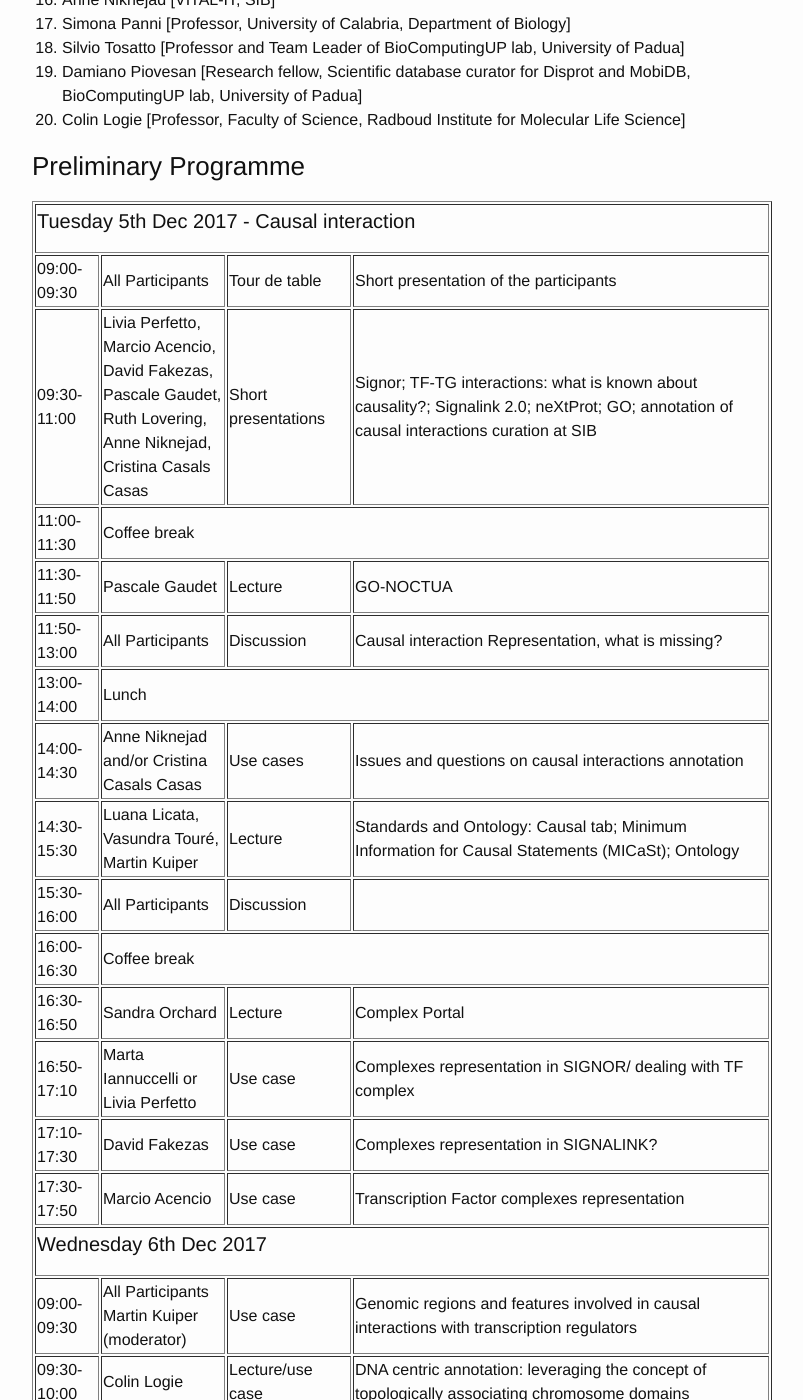
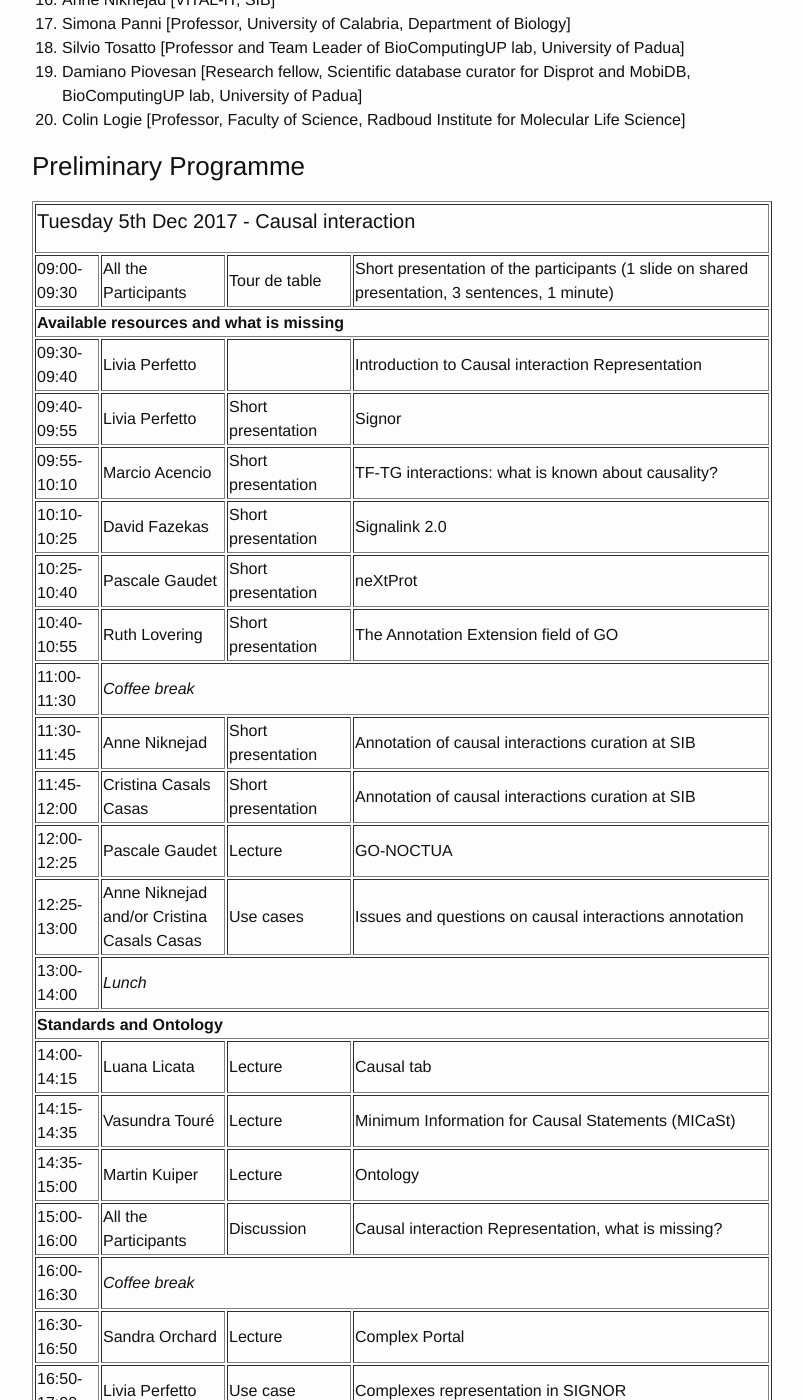
Before and after one commit to ELIXIR-IIB-training/website, a Jekyll site: the page built from _posts/2017-12-05-Curation_workshop-Roma.md, in a window 1280 px wide and 1400 px high, scrolled down 2661 px. Shown: the whole window, without its empty margins (238-1041 px from the left). Built offline with Jekyll 4.4.1, drawn with Linux system fonts in a browser that asks for light colours; some of the changed text lies outside the part shown.

Commit message:
Update schedule

```diff
--- a/_posts/2017-12-05-Curation_workshop-Roma.md
+++ b/_posts/2017-12-05-Curation_workshop-Roma.md
@@ -104,59 +104,112 @@ Map: [https://goo.gl/maps/T3Ca7XwLQ142](https://goo.gl/maps/T3Ca7XwLQ142)<br>
 </tr>
 <tr>
    <td width="60"> 09:00-09:30 </td>
-    <td width="120"> All Participants </td>
+    <td width="120"> All the Participants </td>
     <td width="120"> Tour de table </td>
-   <td colspan="2"> Short presentation of the participants </td>
+   <td colspan="2"> Short presentation of the participants  (1 slide on shared presentation, 3 sentences, 1 minute)</td>
 </tr>
 <tr>
-   <td width="60"> 09:30-11:00 </td>
-   <td width="120"> Livia Perfetto, Marcio Acencio, David Fakezas, Pascale Gaudet, Ruth Lovering, Anne Niknejad, Cristina Casals Casas
-</td>
-<td width="120"> Short presentations </td>
-   <td> Signor; TF-TG interactions: what is known about causality?; Signalink 2.0; neXtProt; GO; annotation of causal interactions curation at SIB </td>
+   <td colspan="4"> <b>Available resources and what is missing</b> </td>
+</tr>
+<tr>
+   <td width="60"> 09:30-09:40 </td>
+   <td width="120"> Livia Perfetto</td>
+<td width="120"> </td>
+   <td> Introduction to Causal interaction Representation </td>
+</tr>
+<tr>
+   <td width="60"> 09:40-09:55 </td>
+   <td width="120"> Livia Perfetto</td>
+<td width="120"> Short presentation </td>
+   <td> Signor </td>
+</tr>
+<tr>
+   <td width="60"> 09:55-10:10 </td>
+   <td width="120"> Marcio Acencio</td>
+<td width="120"> Short presentation </td>
+   <td> TF-TG interactions: what is known about causality? </td>
+</tr>
+<tr>
+   <td width="60"> 10:10-10:25 </td>
+   <td width="120"> David Fazekas </td>
+<td width="120"> Short presentation </td>
+   <td> Signalink 2.0 </td>
+</tr>
+<tr>
+   <td width="60"> 10:25-10:40 </td>
+   <td width="120"> Pascale Gaudet </td>
+<td width="120"> Short presentation </td>
+   <td> neXtProt </td>
+</tr>
+<tr>
+   <td width="60"> 10:40-10:55 </td>
+   <td width="120"> Ruth Lovering </td>
+<td width="120"> Short presentation </td>
+   <td> The Annotation Extension field of GO
+ </td>
 </tr>
 <tr>
    <td> 11:00-11:30 </td>
-   <td colspan="3"> Coffee break </td>
+   <td colspan="3"> <i>Coffee break</i> </td>
 </tr>
 <tr>
-   <td> 11:30-11:50 </td>
+   <td> 11:30-11:45 </td>
+   <td> Anne Niknejad </td>
+   <td> Short presentation </td>
+   <td> Annotation of causal interactions curation at SIB </td>
+</tr>
+<tr>
+   <td> 11:45-12:00 </td>
+   <td> Cristina Casals Casas </td>
+   <td> Short presentation </td>
+   <td> Annotation of causal interactions curation at SIB </td>
+</tr>
+<tr>
+   <td> 12:00-12:25 </td>
    <td> Pascale Gaudet </td>
    <td> Lecture </td>
    <td> GO-NOCTUA </td>
 </tr>
 <tr>
-   <td> 11:50-13:00 </td>
-   <td> All Participants </td>
-   <td> Discussion </td>
-   <td> Causal interaction Representation, what is missing? </td>
-</tr>
-<tr>
-<td> 13:00-14:00 </td>
-<td colspan="3"> Lunch </td>
-</tr>
-<tr>
-   <td> 14:00-14:30 </td>
+   <td> 12:25-13:00 </td>
    <td> Anne Niknejad and/or Cristina Casals Casas </td>
    <td> Use cases </td>
    <td> Issues and questions on causal interactions annotation </td>
 </tr>
 <tr>
-   <td> 14:30-15:30 </td>
-   <td> Luana Licata, Vasundra Touré, Martin Kuiper </td>
-   <td> Lecture </td>
-   <td> Standards and Ontology: Causal tab; Minimum Information for Causal Statements (MICaSt); Ontology
- </td>
+<td> 13:00-14:00 </td>
+<td colspan="3"> <i>Lunch</i> </td>
 </tr>
 <tr>
-   <td> 15:30-16:00 </td>
-   <td> All Participants </td>
+   <td colspan="4"> <b>Standards and Ontology</b> </td>
+</tr>
+<tr>
+   <td> 14:00-14:15 </td>
+   <td> Luana Licata</td>
+   <td> Lecture </td>
+   <td> Causal tab</td>
+</tr>
+<tr>
+   <td> 14:15-14:35 </td>
+   <td> Vasundra Touré</td>
+   <td> Lecture </td>
+   <td> Minimum Information for Causal Statements (MICaSt)</td>
+</tr>
+<tr>
+   <td> 14:35-15:00 </td>
+   <td> Martin Kuiper </td>
+   <td> Lecture </td>
+   <td> Ontology </td>
+</tr>
+<tr>
+   <td> 15:00-16:00 </td>
+   <td> All the Participants </td>
    <td> Discussion </td>
-   <td> </td>
+   <td> Causal interaction Representation, what is missing? </td>
 </tr>
 <tr>
    <td> 16:00-16:30 </td>
-   <td colspan="3"> Coffee break </td>
+   <td colspan="3"> <i>Coffee break</i> </td>
 </tr>
 <tr>
    <td> 16:30-16:50 </td>
@@ -165,29 +218,32 @@ Map: [https://goo.gl/maps/T3Ca7XwLQ142](https://goo.gl/maps/T3Ca7XwLQ142)<br>
    <td> Complex Portal </td>
 </tr>
 <tr>
-   <td> 16:50-17:10 </td>
-   <td> Marta Iannuccelli or Livia Perfetto </td>
+   <td> 16:50-17:00 </td>
+   <td> Livia Perfetto </td>
    <td> Use case </td>
-   <td> Complexes representation in SIGNOR/ dealing with TF complex </td>
+   <td> Complexes representation in SIGNOR </td>
+</tr>
+<tr>
+   <td> 17:00-17:10 </td>
+   <td> David Fakezas </td>
+   <td> Use case </td>
+   <td> Complexes representation in SIGNALINK </td>
 </tr>
 <tr>
    <td> 17:10-17:30 </td>
-   <td> David Fakezas </td>
-   <td> Use case </td>
-   <td> Complexes representation in SIGNALINK? </td>
-</tr>
-<tr>
-   <td> 17:30-17:50 </td>
    <td> Marcio Acencio </td>
    <td> Use case </td>
    <td> Transcription Factor complexes representation </td>
+</tr>
+<tr>
+   <td colspan="4"> <b>Dinner on your own, restaurant recommendation</b> </td>
 </tr>
 <tr>
    <td colspan="4"><h4>Wednesday 6th Dec 2017 </h4></td>
 </tr>
 <tr>
    <td> 09:00-09:30 </td>
-   <td> All Participants <br> Martin Kuiper (moderator)
+   <td> All the Participants <br> Martin Kuiper (moderator)
 </td>
    <td> Use case </td>
    <td> Genomic regions and features involved in causal interactions with transcription regulators </td>
@@ -200,29 +256,30 @@ Map: [https://goo.gl/maps/T3Ca7XwLQ142](https://goo.gl/maps/T3Ca7XwLQ142)<br>
 </tr>
 <tr>
   <td> 10:00-11:00 </td>
-  <td> All Participants </td>
+  <td> All the Participants </td>
   <td>  </td>
   <td> Set up curation rules to apply to all the community </td>
 </tr>
 <tr>
    <td> 11:00-11:30 </td>
-   <td colspan="3"> Coffee break </td>
+   <td colspan="3"> <i>Coffee break</i> </td>
 </tr>
 <tr>
   <td> 11:30-13:00 </td>
-  <td> All Participants </td>
+  <td> All the Participants </td>
   <td> Writing session </td>
-  <td> Dissemination </td>
+  <td> - Guidelines for causal interaction curation<br> -  General  rules
+ </td>
 </tr>
 <tr>
 <td> 13:00-14:00 </td>
-<td colspan="3"> Lunch </td>
+<td colspan="3"> <i>Lunch</i> </td>
 </tr>
 <tr>
   <td> 14:00-14:30 </td>
   <td> Sandra Orchard </td>
   <td> Lecture </td>
-  <td> MOLECULAR INTERACTION
+  <td> MOLECULAR INTERACTION<br>
 IMEx Consortium: overview of activities of the Molecular Interaction group </td>
 </tr>
 <tr>
@@ -238,18 +295,23 @@ IMEx Consortium: overview of activities of the Molecular Interaction group </td>
   <td> Dark Space Project and putting in value detailed curation: the mutations dataset </td>
 </tr>
 <tr>
-<td> 15:40-16:00 </td>
-<td colspan="3"> Coffee Break </td>
+  <td> 15:40-16:00 </td>
+  <td>  </td>
+  <td> </td>
+  <td> IMEx paper, new rules, new members </td>
 </tr>
 <tr>
-  <td> 16:00-17:30 </td>
+<td> 16:00-16:20 </td>
+<td colspan="3"> <i>Coffee Break</i> </td>
+</tr>
+<tr>
+  <td> 16:20-17:30 </td>
   <td> </td>
   <td> IMEx meeting </td>
-  <td> IMEx paper, new rules, new members) </td>
+  <td> IMEx paper, new rules, new members </td>
 </tr>
   <tr>
-<td>  </td>
-<td colspan="3"> Walk tour and Social dinner </td>
+<td colspan="4"> <b>Walk tour and Social dinner</b> </td>
 </tr>
 <tr>
    <td colspan="4"><h4>Thursday 7th Dec 2017 </h4></td>
@@ -270,7 +332,7 @@ IMEx Consortium: overview of activities of the Molecular Interaction group </td>
  </tr>
  <tr>
 <td> 09:50-10:30 </td>
-  <td> All Participants </td>
+  <td> All the Participants </td>
   <td> Discussion </td>
   <td> How to curate interaction involving intrinsically disordered protein regions
  </td>
@@ -284,7 +346,7 @@ IMEx Consortium: overview of activities of the Molecular Interaction group </td>
  </tr>
  <tr>
    <td> 11:00-11:30 </td>
-   <td colspan="3"> Coffee break </td>
+   <td colspan="3"> <i>Coffee break</i> </td>
 </tr>
  <tr>
   <td> 11:30-13:00 </td>
@@ -298,10 +360,10 @@ IMEx Consortium: overview of activities of the Molecular Interaction group </td>
  </tr>
  <tr>
 <td> 13:00-14:00 </td>
-<td colspan="3"> Lunch </td>
+<td colspan="3"> <i>Lunch</i> </td>
 </tr>
 <tr>
-<td> 10:30-11:00 </td>
+<td> 14:00-15:30 </td>
   <td> Simona Panni </td>
   <td> Use case </td>
   <td> RNA-Protein interactions –Which is the State of Art? (topics for discussion: RNA nomenclature, methodologies)
@@ -316,12 +378,15 @@ IMEx Consortium: overview of activities of the Molecular Interaction group </td>
  </tr>
  <tr>
 <td> 16:00-16:30 </td>
-<td colspan="3"> Coffee Break </td>
+<td colspan="3"> <i>Coffee Break</i> </td>
 </tr>
  <tr>
 <td> 16:30-17:00 </td>
 <td colspan="3"> Summary, wrap-up </td>
 </tr>
+ <tr>
+<td colspan="4"> <b>Dinner on your own, restaurant recommendation</b> </td>
+</tr>
 </table>
 
 <br>
```
